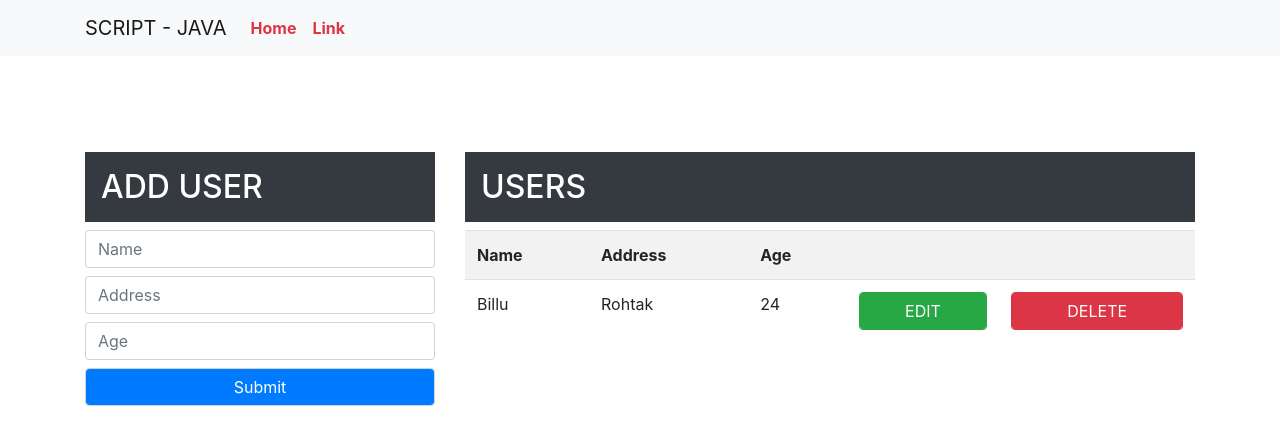
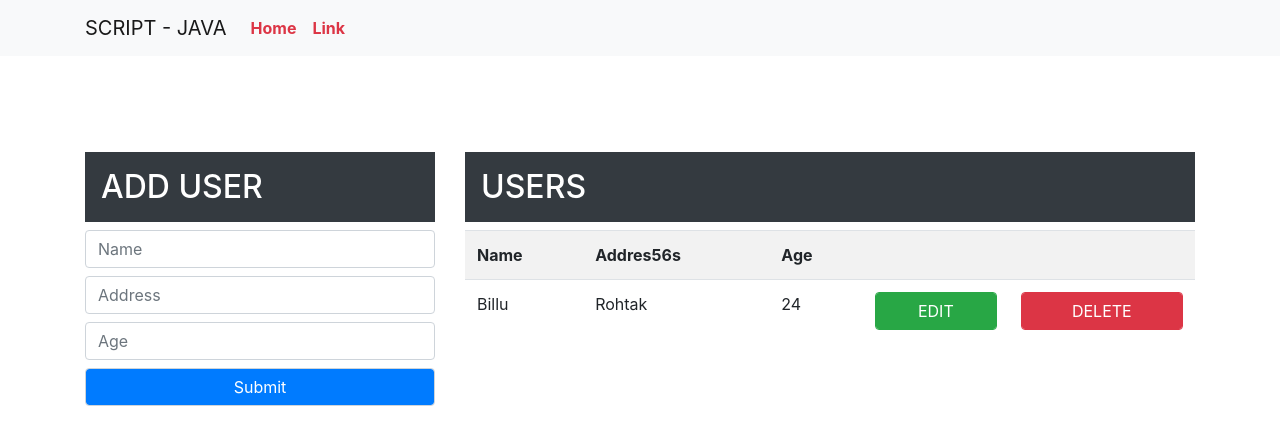
Before and after one commit to talimansari/javascript-slider-crud, a plain HTML site: page javsacript/index.html in a window 1280 px wide. Drawn offline with nearby package versions, Linux system fonts and the light colour scheme.

Commit message:
Update index.html
change address

```diff
--- a/javsacript/index.html
+++ b/javsacript/index.html
@@ -137,7 +137,7 @@
          <table class="table table-striped" id="table-content">
            <tr>
              <th>Name</th>
-             <th>Address</th>
+             <th>Addres56s</th>
              <th>Age</th>
              <th></th>
              <th></th>
```
